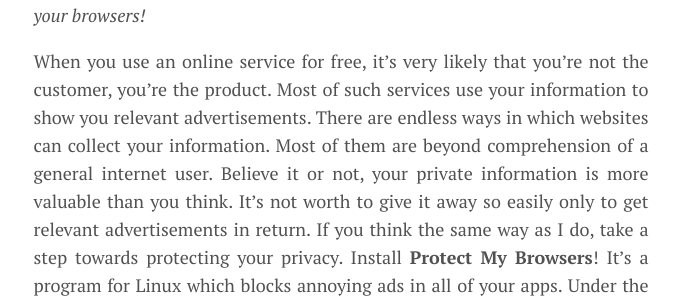
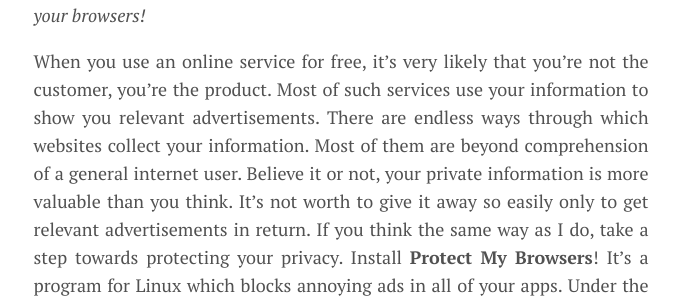
Before and after one commit to pranavgaikwad/pranavgaikwad.github.io, a Jekyll site: the page built from _posts/2018-12-20-protect-my-browsers.md, in a window 1280 px wide. Shown: the part 247-547 px from the top of the page, without its empty margins (299-979 px from the left). Built offline with Jekyll 4.4.1, drawn with Linux system fonts in a browser that asks for light colours; comment, search, counter and statistics services are not loaded.

Commit message:
updated intro content

```diff
--- a/_posts/2018-12-20-protect-my-browsers.md
+++ b/_posts/2018-12-20-protect-my-browsers.md
@@ -7,7 +7,7 @@ permalink: /protect-my-browsers
 tags: [Internet Privacy, Ad Blocker]
 ---
 
-When you use an online service for free, it's very likely that you're not the customer, you're the product. Most of such services use your information to show you relevant advertisements. There are endless ways in which websites can collect your information. Most of them are beyond comprehension of a general internet user. Believe it or not, your private information is more valuable than you think. It's not worth to give it away so easily only to get relevant advertisements in return. If you think the same way as I do, take a step towards protecting your privacy. Install **Protect My Browsers**! It's a program for Linux which blocks annoying ads in all of your apps. Under the hood, it also blocks third party trackers and pixels to prevent user profiling. User profiling is a technique that allows websites to control the content on your screen based on who you are.
+When you use an online service for free, it's very likely that you're not the customer, you're the product. Most of such services use your information to show you relevant advertisements. There are endless ways through which websites collect your information. Most of them are beyond comprehension of a general internet user. Believe it or not, your private information is more valuable than you think. It's not worth to give it away so easily only to get relevant advertisements in return. If you think the same way as I do, take a step towards protecting your privacy. Install **Protect My Browsers**! It's a program for Linux which blocks annoying ads in all of your apps. Under the hood, it also blocks third party trackers and pixels to prevent user profiling. User profiling is a technique that allows websites to control the content on your screen based on who you are.
 
 ### Why shouldn't I install a browser extension ?
 
```
